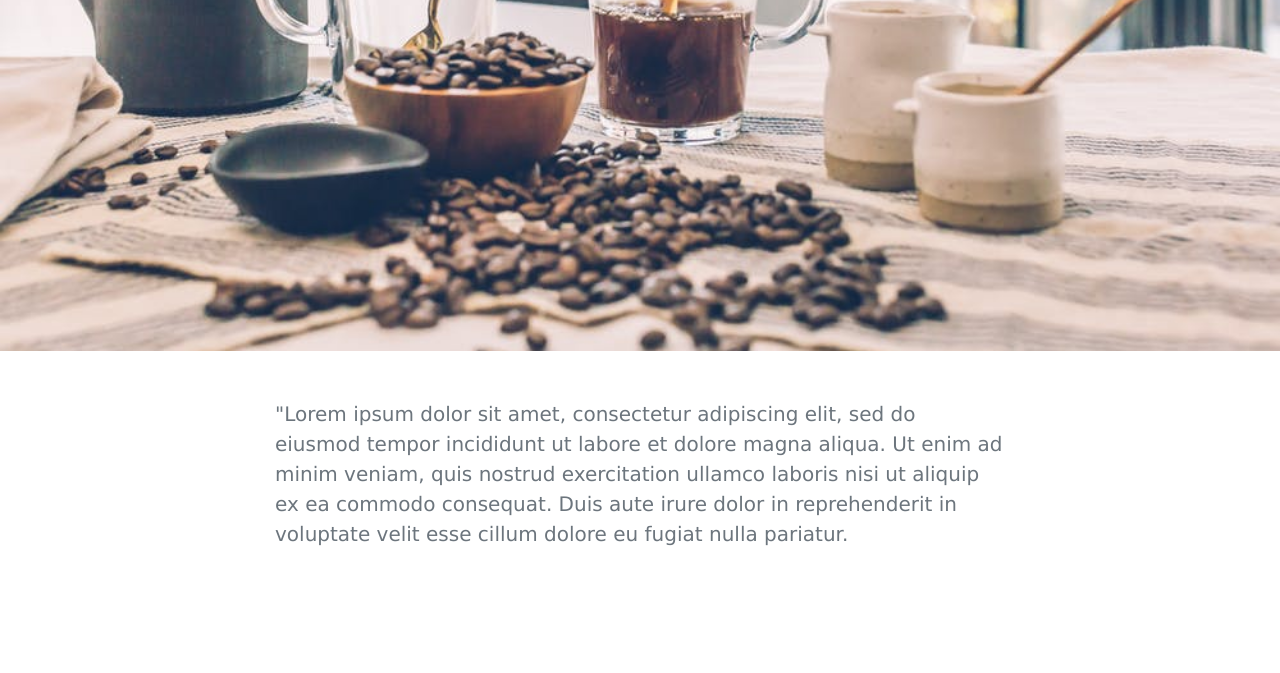
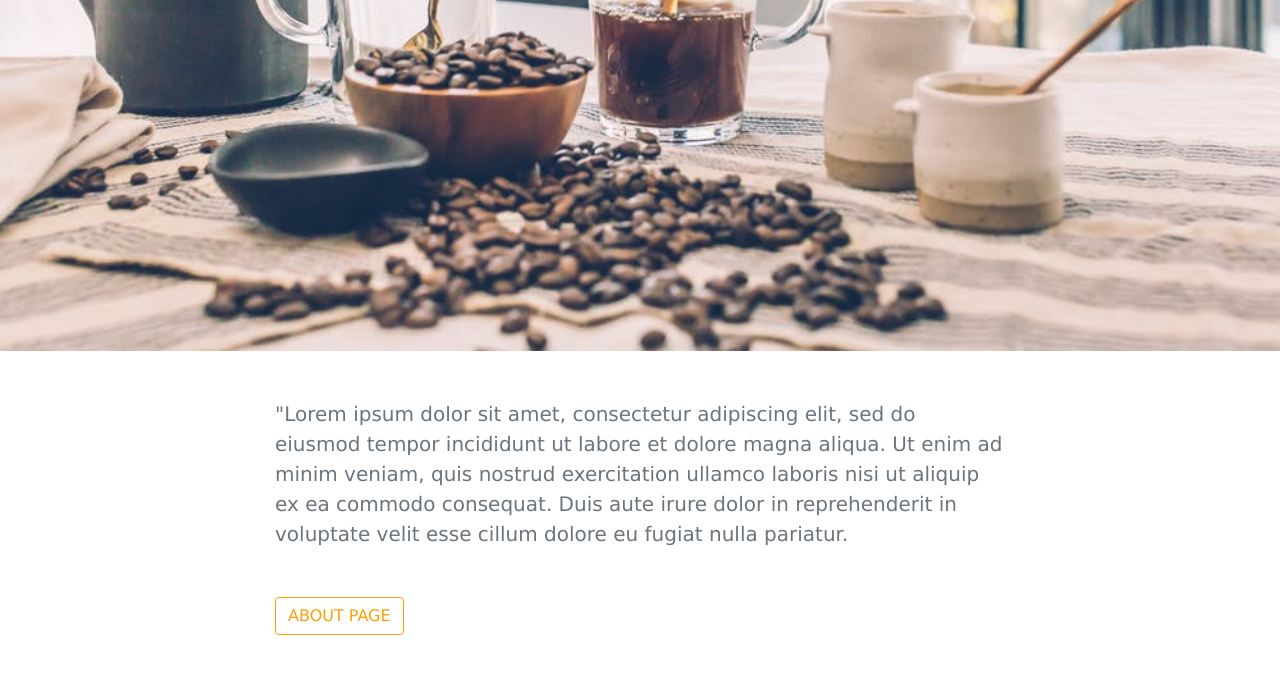
Before and after one commit to Si-maher/Coffee-shop, a Gatsby site: page / in a window 1280 px wide. Shown: the part 523-1196 px from the top of the page. Before the commit the page ends 1168 px from the top, so only its background shows below. Built offline with nearby package versions, Linux system fonts and the light colour scheme; Gatsby itself is replaced by a stand-in of ours.

Commit message:
added styles to paragraph, about button

```diff
--- a/src/components/Home/info.js
+++ b/src/components/Home/info.js
@@ -15,6 +15,11 @@
               reprehenderit in voluptate velit esse cillum dolore eu fugiat
               nulla pariatur.
             </p>
+            <Link to="/about/">
+              <button className="btn text-uppercase btn-yellow">
+                About page
+              </button>
+            </Link>
           </div>
         </div>
       </div>
--- a/src/components/layout.css
+++ b/src/components/layout.css
@@ -40,3 +40,11 @@
   background-position: center;
   background-size: cover;
 }
+.btn-yellow {
+  color: var(--mainYellow);
+  border-color: var(--mainYellow);
+}
+.btn-yellow:hover {
+  background: var(--mainYellow);
+  color: var(--mainDark);
+}
```
